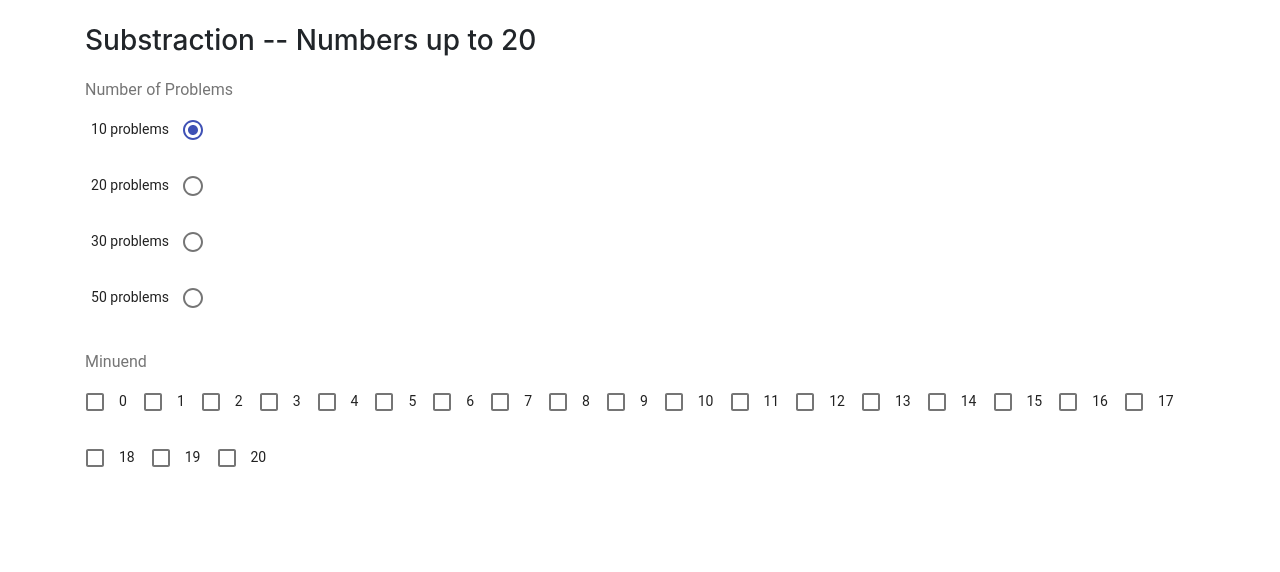
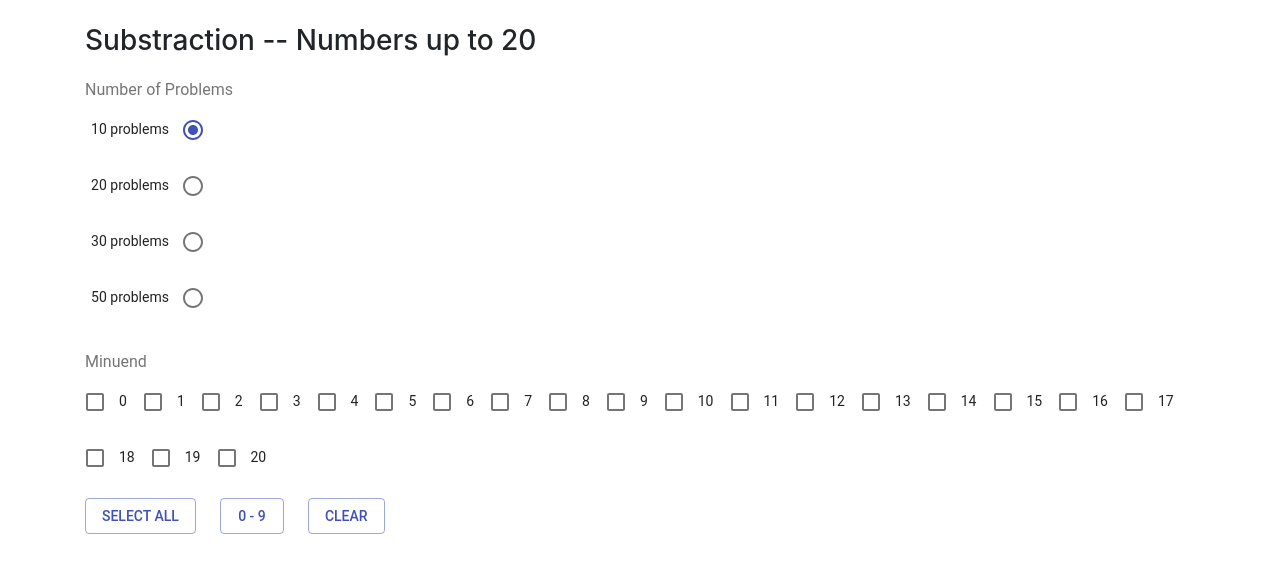
Before and after one commit to chuqianyiding/blankmath, a React (Create React App) app in the folder math_ui/: page /subtract_upto20 in a window 1280 px wide. Shown: the top 572 px of the page. Built offline with nearby package versions, Linux system fonts and the light colour scheme.

Commit message:
add some buttons

```diff
--- a/math_ui/src/actions/substractionAction.js
+++ b/math_ui/src/actions/substractionAction.js
@@ -9,3 +9,15 @@ export const updateMinuend = (checkboxName, value) => ({
   type: types.UPDATE_MINUEND,
   payload: { checkboxName, value }
 });
+
+export const handleMinuendSelectAll = () => ({
+  type: types.UPDATE_MINUEND_SELECT_ALL
+});
+
+export const handleMinuend0_9 = () => ({
+  type: types.UPDATE_MINUEND_0_9
+});
+
+export const handleMinuendClear = () => ({
+  type: types.UPDATE_MINUEND_CLEAR
+});
--- a/math_ui/src/constants/actionTypes.js
+++ b/math_ui/src/constants/actionTypes.js
@@ -1,3 +1,9 @@
 export const UPDATE_PROBLEM_NUMBER = "UPDATE_PROBLEM_NUMBER";
 
 export const UPDATE_MINUEND = "UPDATE_MINUEND";
+
+export const UPDATE_MINUEND_SELECT_ALL = "UPDATE_MINUEND_SELECT_ALL";
+
+export const UPDATE_MINUEND_0_9 = "UPDATE_MINUEND_0_9";
+
+export const UPDATE_MINUEND_CLEAR = "UPDATE_MINUEND_CLEAR";
--- a/math_ui/src/containers/SubstractionUpto20/SubstractionUpto20.js
+++ b/math_ui/src/containers/SubstractionUpto20/SubstractionUpto20.js
@@ -10,8 +10,12 @@ import { connect } from "react-redux";
 import PropTypes from "prop-types";
 import {
   updateProblemNumber,
-  updateMinuend
+  updateMinuend,
+  handleMinuendSelectAll,
+  handleMinuend0_9,
+  handleMinuendClear
 } from "../../actions/substractionAction";
+import Button from "@material-ui/core/Button";
 
 import "./SubstractionUpto20.scss";
 
@@ -70,7 +74,7 @@ class SubstractionUpto20Page extends React.Component {
                 key={`minuend_${item}`}
                 control={
                   <Checkbox
-                    checked={this.props[`minuendChecked_${item}`]}
+                    checked={this.props.data[`minuendChecked_${item}`]}
                     onChange={this.handleCheckboxChange(
                       `minuendChecked_${item}`
                     )}
@@ -83,6 +87,31 @@ class SubstractionUpto20Page extends React.Component {
             ))}
           </FormGroup>
         </div>
+        <div className="mt-2">
+          <Button
+            variant="outlined"
+            color="primary"
+            onClick={this.props.handleMinuendSelectAll}
+          >
+            Select All
+          </Button>
+          <Button
+            variant="outlined"
+            color="primary"
+            className="ml-4"
+            onClick={this.props.handleMinuend0_9}
+          >
+            0 - 9
+          </Button>
+          <Button
+            variant="outlined"
+            color="primary"
+            className="ml-4"
+            onClick={this.props.handleMinuendClear}
+          >
+            Clear
+          </Button>
+        </div>
       </React.Fragment>
     );
   }
@@ -90,17 +119,25 @@ class SubstractionUpto20Page extends React.Component {
 
 SubstractionUpto20Page.propTypes = {
   problemValue: PropTypes.string,
+  data: PropTypes.object,
   updateProblemNumber: PropTypes.func,
-  updateMinuend: PropTypes.func
+  updateMinuend: PropTypes.func,
+  handleMinuendSelectAll: PropTypes.func,
+  handleMinuend0_9: PropTypes.func,
+  handleMinuendClear: PropTypes.func
 };
 
 const mapStateToProps = state => ({
-  problemValue: state.substractionData.problemNumber
+  problemValue: state.substractionData.problemNumber,
+  data: state.substractionData
 });
 
 const mapDispatchToProps = {
   updateProblemNumber,
-  updateMinuend
+  updateMinuend,
+  handleMinuendSelectAll,
+  handleMinuend0_9,
+  handleMinuendClear
 };
 export default connect(
   mapStateToProps,
--- a/math_ui/src/reducers/substractionReducer.js
+++ b/math_ui/src/reducers/substractionReducer.js
@@ -14,6 +14,34 @@ function updateMinuend(state, checkboxName, value) {
   return stateCopy;
 }
 
+function updateMinuendSelectAll(state) {
+  const stateCopy = { ...state };
+  for (let i = 0; i <= 20; i++) {
+    stateCopy[`minuendChecked_${i}`] = true;
+  }
+  return stateCopy;
+}
+
+function updateMinuend0_9(state) {
+  const stateCopy = { ...state };
+  for (let i = 0; i <= 9; i++) {
+    stateCopy[`minuendChecked_${i}`] = true;
+  }
+
+  for (let i = 10; i <= 20; i++) {
+    stateCopy[`minuendChecked_${i}`] = false;
+  }
+  return stateCopy;
+}
+
+function updateMinuendClear(state) {
+  const stateCopy = { ...state };
+  for (let i = 0; i <= 20; i++) {
+    stateCopy[`minuendChecked_${i}`] = false;
+  }
+  return stateCopy;
+}
+
 const substractionData = (state = initialState, action) => {
   switch (action.type) {
     case types.UPDATE_PROBLEM_NUMBER:
@@ -27,6 +55,12 @@ const substractionData = (state = initialState, action) => {
         action.payload.checkboxName,
         action.payload.value
       );
+    case types.UPDATE_MINUEND_SELECT_ALL:
+      return updateMinuendSelectAll(state);
+    case types.UPDATE_MINUEND_0_9:
+      return updateMinuend0_9(state);
+    case types.UPDATE_MINUEND_CLEAR:
+      return updateMinuendClear(state);
     default:
       return state;
   }
```
